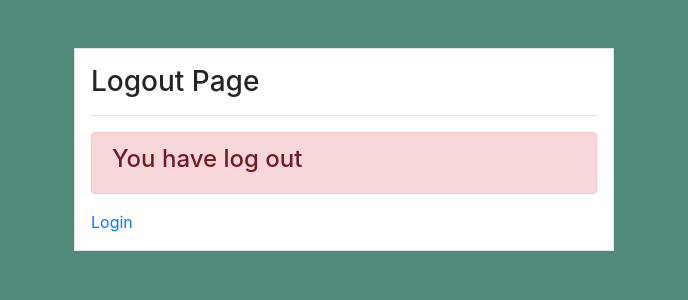
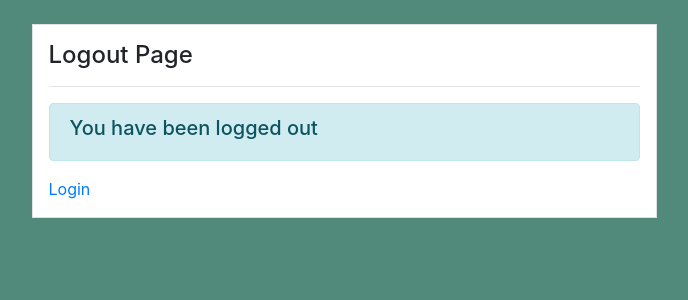
Before and after one commit to SEONGJAE-YOO/Django-Inventory-System-Web, a Django app: page /logout/ in a window 1280 px wide. Shown: the part 56-356 px from the top of the page, without its empty margins (296-984 px from the left). Run offline with Django 3.2, Linux system fonts and the light colour scheme; some libraries are stand-ins or nearby versions.

Commit message:
update: logout.html (로그아웃 front-end 디자인 화면 수정)

```diff
--- a/templates/user/logout.html
+++ b/templates/user/logout.html
@@ -3,17 +3,15 @@
 {% load crispy_forms_tags %}
 
 {% block content %}
-<div class="container">
-    <div class="row mt-5">
-        <div class="col-md-6 offset-md-3">
-            <div class="border bg-white p-3">
-                <h3>Logout Page</h3>
-                <hr>
-                <div class="alert alert-danger">
-                    <h4>You have log out</h4>
-                </div>
-                <a href="{% url 'user-login' %}">Login</a>
+<div class="row my-4">
+    <div class="col-md-6 offset-md-3">
+        <div class="border p-3 bg-white">
+            <h4>Logout Page</h4>
+            <hr>
+            <div class="alert alert-info">
+                <h5>You have been logged out</h5>
             </div>
+            <a href="{% url 'user-login' %}">Login</a>
         </div>
     </div>
 </div>
```
